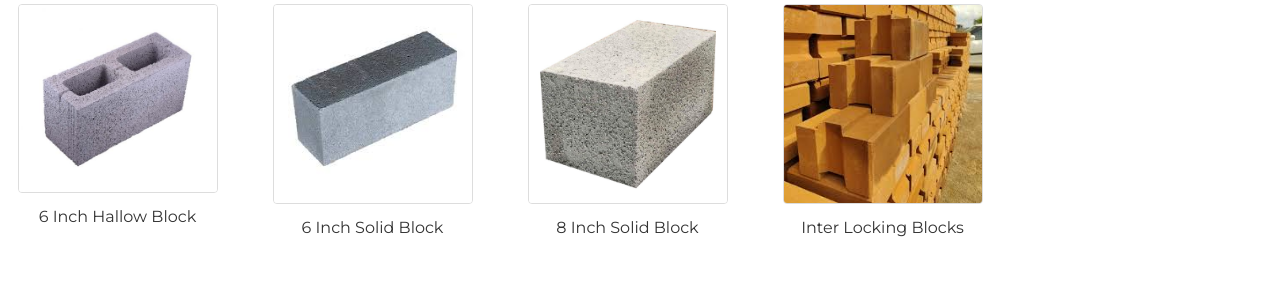
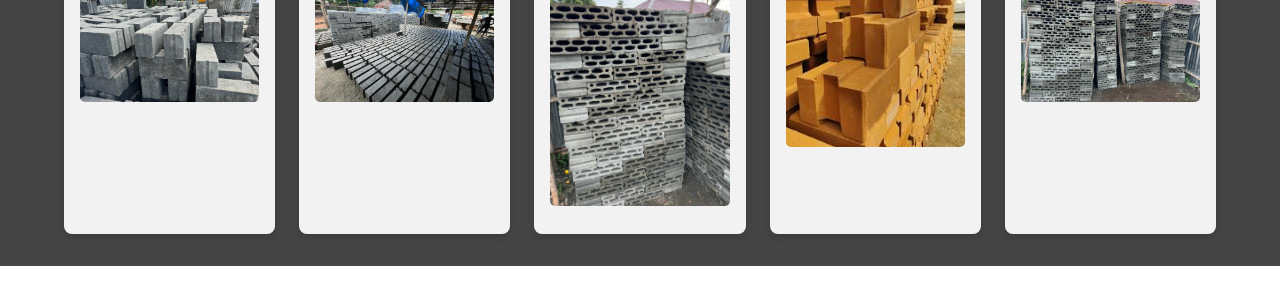
Before and after one commit to bantanzzz/BRICK-MASTERS, a plain HTML site: page index.html in a window 1280 px wide. Shown: the part 495-800 px from the top of the page. Drawn offline with Linux system fonts and the light colour scheme.

Commit message:
everything

```diff
--- a/css/index.css
+++ b/css/index.css
@@ -204,39 +204,50 @@ section {
     margin-bottom: 20px;
   }
 
-  .brick-grid {
-    display: flex;
-    justify-content: space-around;
-    flex-wrap: wrap;
-    gap: 20px;
-  }
 
-  .brick-item {
-    width: 200px;
+  .gallery-section {
     text-align: center;
-  }
+    padding: 2rem;
+    background-color: #fff;
+    background-color: #444;
+}
 
-  .brick-item img {
+.gallery-section h1 {
+    font-size: 2rem;
+    margin-bottom: 1.5rem;
+    color: white;
+}
+
+.gallery {
+    display: grid;
+    grid-template-columns: repeat(auto-fit, minmax(200px, 1fr));
+    gap: 1.5rem;
+    padding: 0 2rem;
+}
+
+.gallery-item {
+    background: #f2f2f2;
+    border-radius: 8px;
+    overflow: hidden;
+    text-align: center;
+    padding: 1rem;
+    box-shadow: 0 4px 6px rgba(0, 0, 0, 0.1);
+}
+
+.gallery-item img {
     width: 100%;
     height: auto;
-    border: 1px solid #ddd;
-    border-radius: 4px;
-  }
+    border-radius: 5px;
+    margin-bottom: 0.5rem;
+    transition: transform 0.3s ease-in-out;
+}
 
-  .brick-item p {
-    margin-top: 10px;
-    font-size: 1em;
-    color: #333;
-  }
+.gallery-item img:hover {
+    transform: scale(1.05);
+}
 
-  /* Responsive styling for smaller screens */
-  @media (max-width: 768px) {
-    .brick-grid {
-      flex-direction: column;
-      align-items: center;
-    }
+.gallery-item p {
+    font-size: 1.5rem;
+    color: #555;
 
-    .brick-item {
-      width: 80%;
-    }
-  }
+}
--- a/index.html
+++ b/index.html
@@ -35,7 +35,7 @@
 
   <div class="container">
     <div class="image-section">
-      <img src="images/MFVlEOaMWz49OtlrJOioTleWs679zCf3XwMZYYRcE5ciFGxTA.jpg" alt="Stacked Bricks">
+      <img src="images/first page .jpg" alt="Stacked Bricks">
     </div>
     <div class="text-section">
       <h1>Optimum Quality Bricks<br>At Affordable Prices</h1>
@@ -43,28 +43,31 @@
     </div>
   </div>
 
-  <div class="content-A">
-    <h1>Bricks</h1>
-    <div class="brick-grid">
-      <div class="brick-item">
-        <img src="images/6inch hallow .jpg" alt="Common Burnt Clay Bricks">
-        <p>6 Inch Hallow Block </p>
-      </div>
-      <div class="brick-item">
-        <img src="images/6inch solid lock.jpeg" alt="Sand Lime Bricks (Calcium Silicate Bricks)">
-        <p>6 Inch Solid Block</p>
-      </div>
-      <div class="brick-item">
-        <img src="images/8inch-concrete-solid-blocks-1000x1000.jpg" alt="Fly Ash Clay Bricks">
-        <p>8 Inch Solid Block</p>
-      </div>
-      <div class="brick-item">
-        <img src="images/interlocking .jpeg" alt="Concrete Bricks">
-        <p>Inter Locking Blocks</p>
-      </div>
+  <main class="gallery-section">
+    <h1>Our Premium Brick Collection</h1>
+    <div class="gallery">
+        <div class="gallery-item">
+            <img src="new images/IMG-20241118-WA0027.jpg" alt="Brick Type 1">
+            <p></p>
+        </div>
+        <div class="gallery-item">
+            <img src="new images/IMG-20241118-WA0030.jpg" alt="Brick Type 2">
+            <p></p>
+        </div>
+        <div class="gallery-item">
+            <img src="new images/IMG-20241118-WA0032.jpg" alt="Brick Type 3">
+            <p></p>
+        </div>
+        <div class="gallery-item">
+            <img src="images/interlocking .jpeg" alt="Brick Type 4">
+            <p></p>
+        </div>
+        <div class="gallery-item">
+            <img src="new images/IMG-20241118-WA0029.jpg" alt="Brick Type 5">
+            <p></p>
+        </div>
     </div>
-  </div>
-
+</main>
 
 
 </body>
```
Also changed, not shown: services.html (+3 -3 lines), images/MFVlEOaMWz49OtlrJOioTleWs679zCf3XwMZYYRcE5ciFGxTA.jpg (deleted), images/WhatsApp Image 2024-11-18 at 08.43.54_fa416e0e.jpg (added), images/first page .jpg (added), images/quality-assurance.jpg (deleted), new images/IMG-20241118-WA0027.jpg (added), new images/IMG-20241118-WA0028.jpg (added), new images/IMG-20241118-WA0029.jpg (added), new images/IMG-20241118-WA0030.jpg (added), new images/IMG-20241118-WA0031.jpg (added), new images/IMG-20241118-WA0032.jpg (added).
